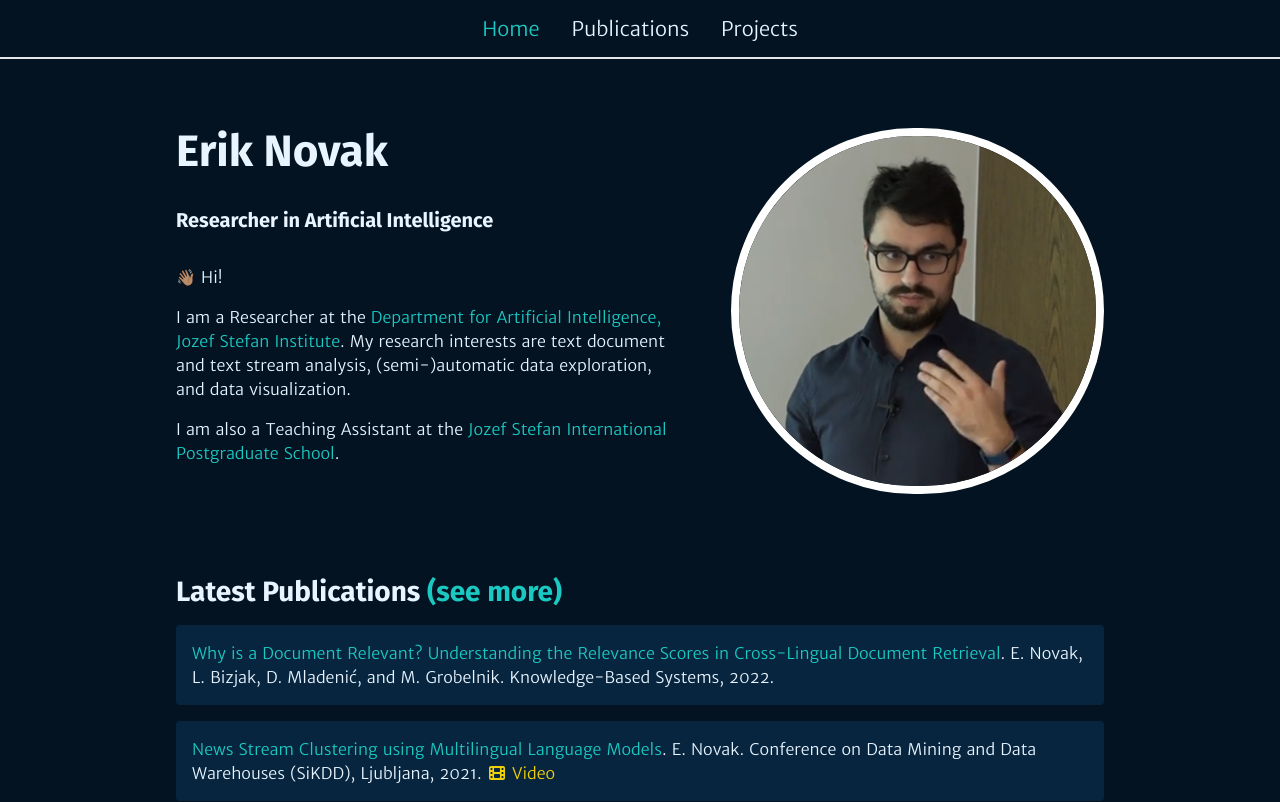
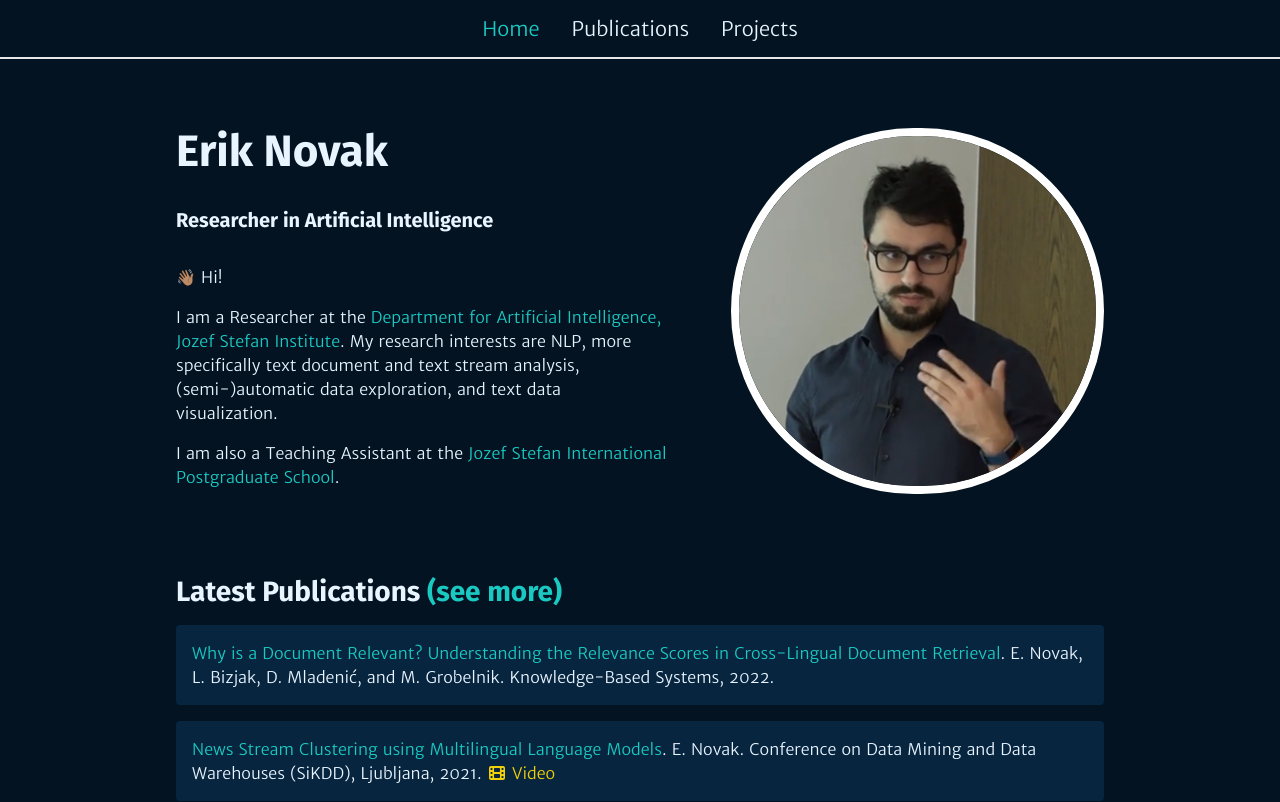
Before and after one commit to eriknovak/eriknovak.github.io, a Next.js app: page / in a window 1280 px wide. Shown: the top 802 px of the page. Built offline with nearby package versions, Linux system fonts and the light colour scheme.

Commit message:
:speech_balloon: Update the profile description

```diff
--- a/assets/profile/profile.tsx
+++ b/assets/profile/profile.tsx
@@ -14,8 +14,9 @@ const PROFILE: { [key: string]: React.ReactNode } = {
         >
           Department for Artificial Intelligence, Jozef Stefan Institute
         </a>
-        . My research interests are text document and text stream analysis,
-        (semi-)automatic data exploration, and data visualization.
+        . My research interests are NLP, more specifically text document and
+        text stream analysis, (semi-)automatic data exploration, and text data
+        visualization.
       </p>
       <p>
         I am also a Teaching Assistant at the{" "}
```
